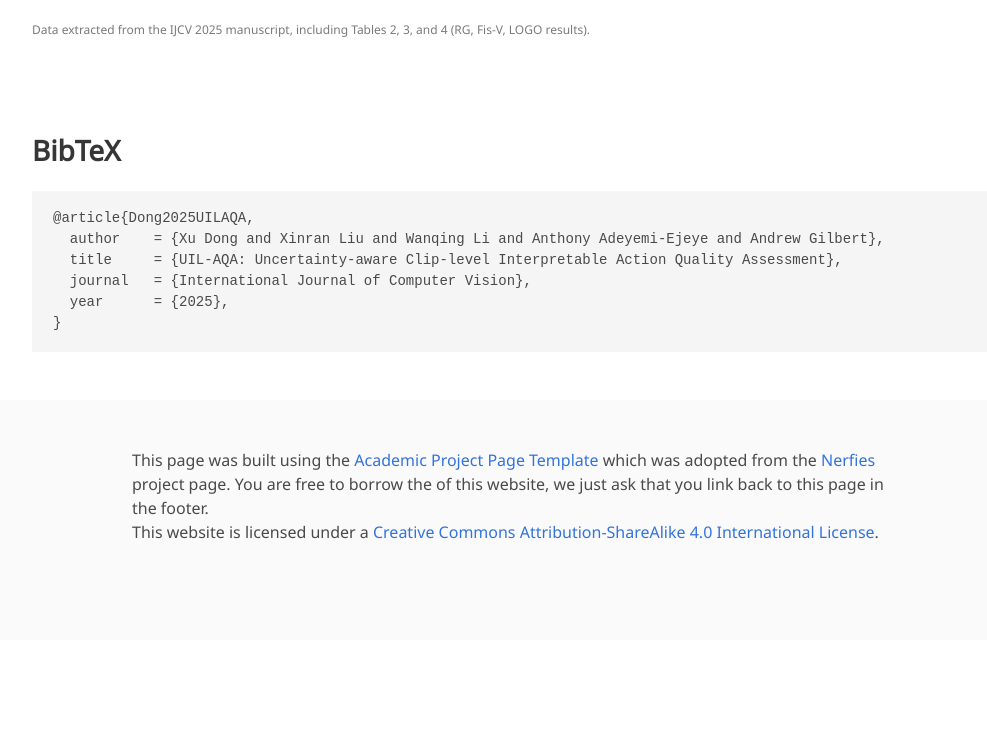
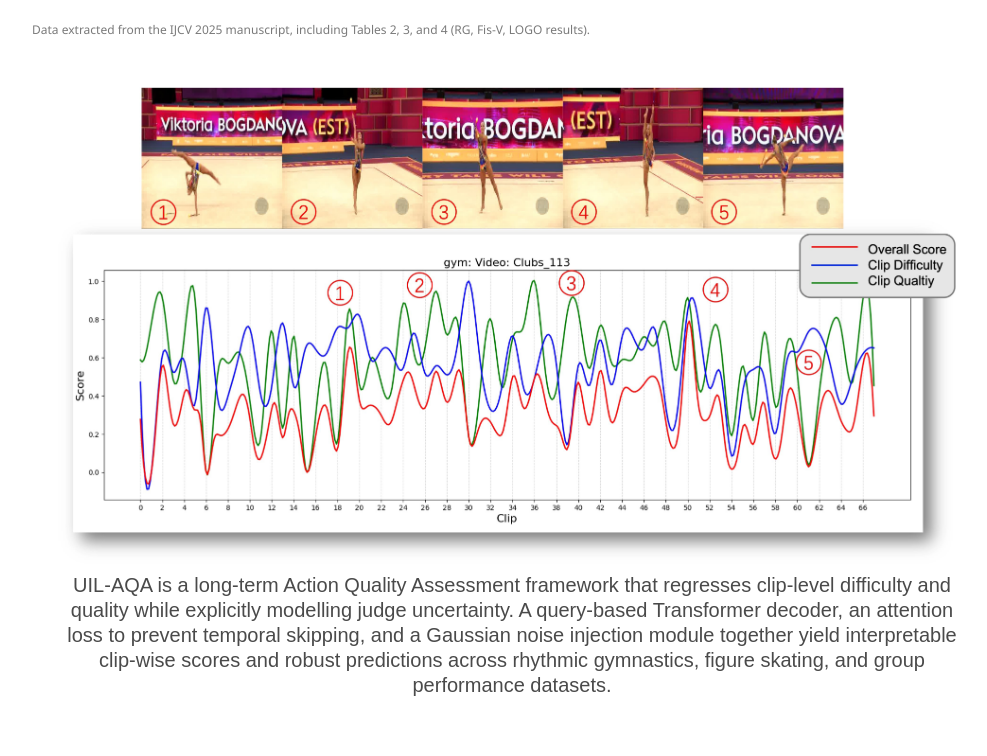
Before and after one commit to andrewjohngilbert/UILAQA, a plain HTML site: page index.html in a window 1280 px wide. Shown: the part 2124-2880 px from the top of the page, without its empty margins (128-1115 px from the left). Before the commit the page ends 2764 px from the top, so only its background shows below. Drawn offline with nearby package versions, Linux system fonts and the light colour scheme; some icons are missing; a web font is replaced by a local one.

Commit message:
Update index.html

```diff
--- a/index.html
+++ b/index.html
@@ -182,6 +182,20 @@
     </div>
   </section>
 
+  <!-- Qualiative results -->
+<section class="hero teaser">
+  <div class="container is-max-desktop">
+    <div class="hero-body">
+      <img src="assets/UIL-AQA_QualiativeResults.jpg" alt="UIL-AQA QualiativeResults figure">
+      <h2 class="subtitle has-text-centered">
+        UIL-AQA is a long-term Action Quality Assessment framework that regresses clip-level difficulty and quality while explicitly modelling judge uncertainty. A query-based Transformer decoder, an attention loss to prevent temporal skipping, and a Gaussian noise injection module together yield interpretable clip-wise scores and robust predictions across rhythmic gymnastics, figure skating, and group performance datasets.
+      </h2>
+    </div>
+  </div>
+</section>
+<!-- End Qualiative results -->
+
+
   <section class="section" id="BibTeX">
     <div class="container is-max-desktop content">
       <h2 class="title">BibTeX</h2>
```
